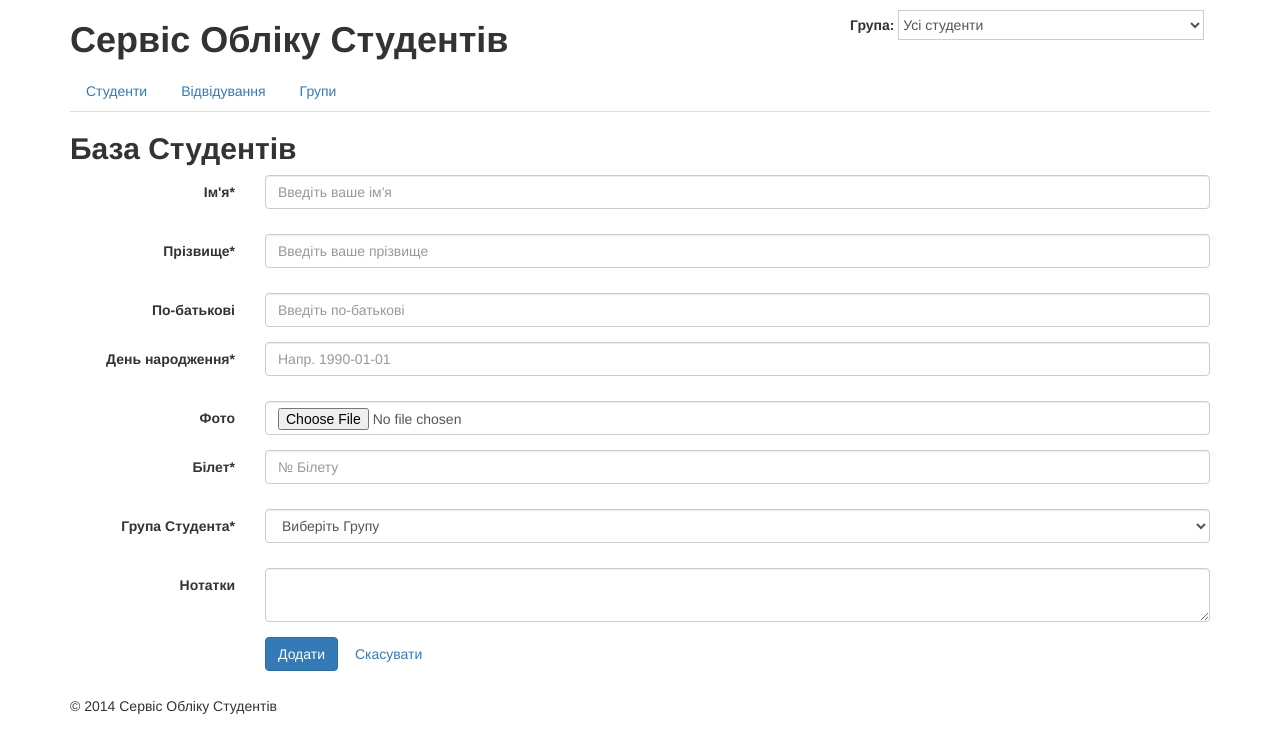
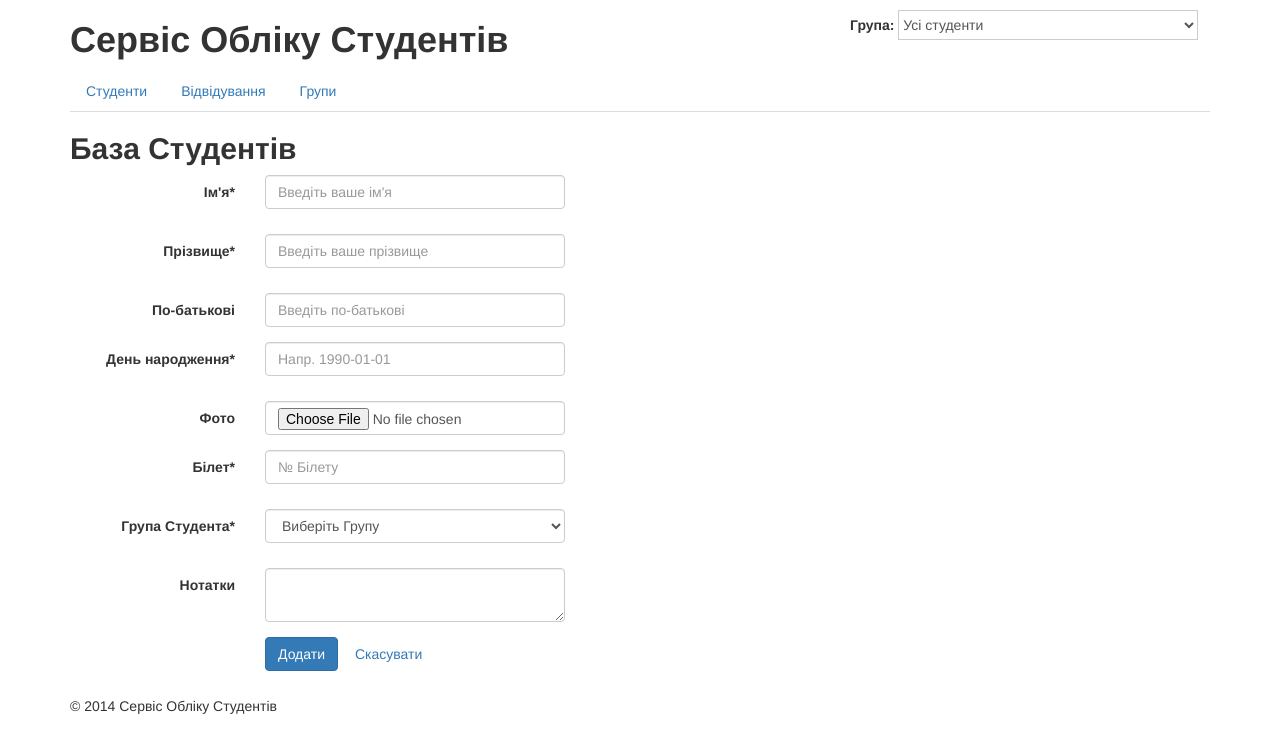
Before and after one commit to curious725/studentsdb_django, a Django app: page /students/add/ in a window 1280 px wide. Shown: the top 753 px of the page. Run offline with Django 3.2, Linux system fonts and the light colour scheme; data that the repository does not hold is empty; some libraries are stand-ins or nearby versions.

Commit message:
add styles for forms in main.css

```diff
--- a/studentsdb/studentsdb/students/static/css/main.css
+++ b/studentsdb/studentsdb/students/static/css/main.css
@@ -21,3 +21,10 @@ h1, h2, h3, h4, h5, h6 {
   line-height: 30px;
   color: #555555;
 }
+
+/* Form Styles */
+input,
+select,
+textarea {
+  max-width: 300px;
+}
```
